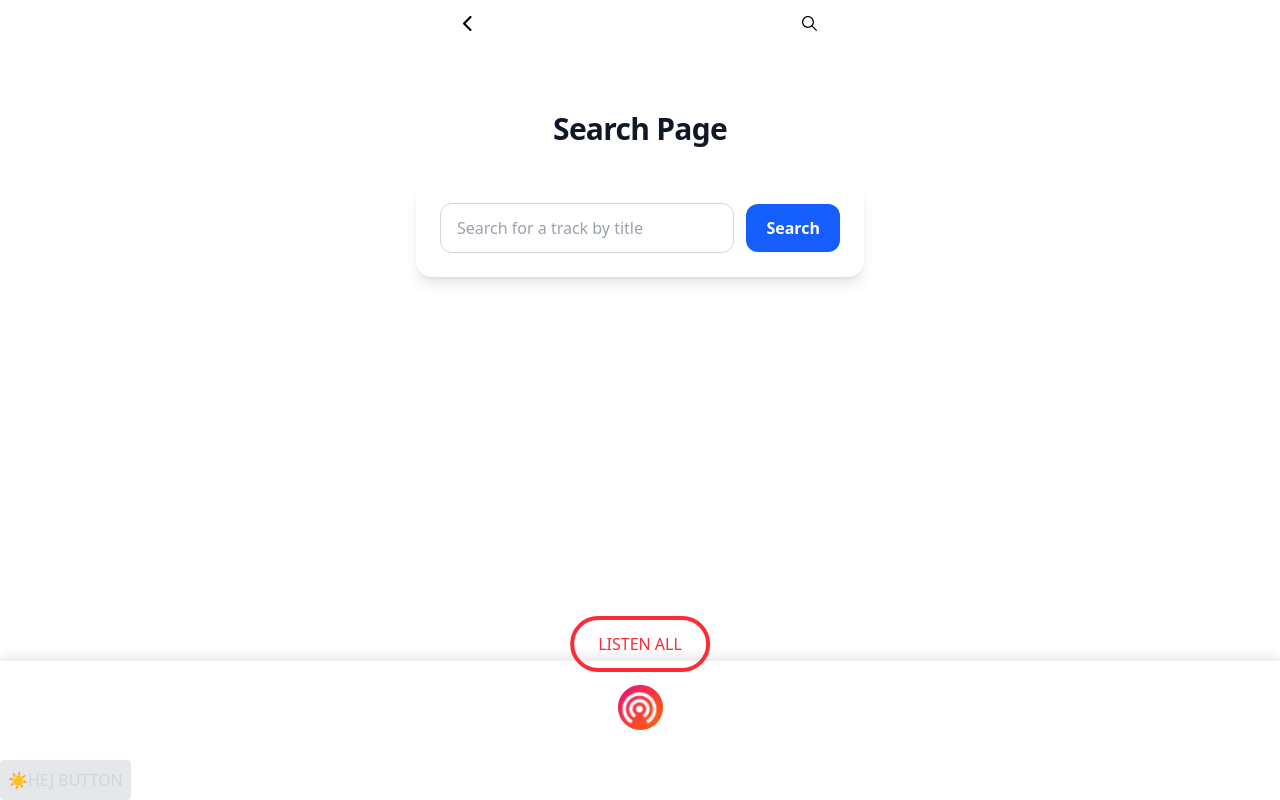
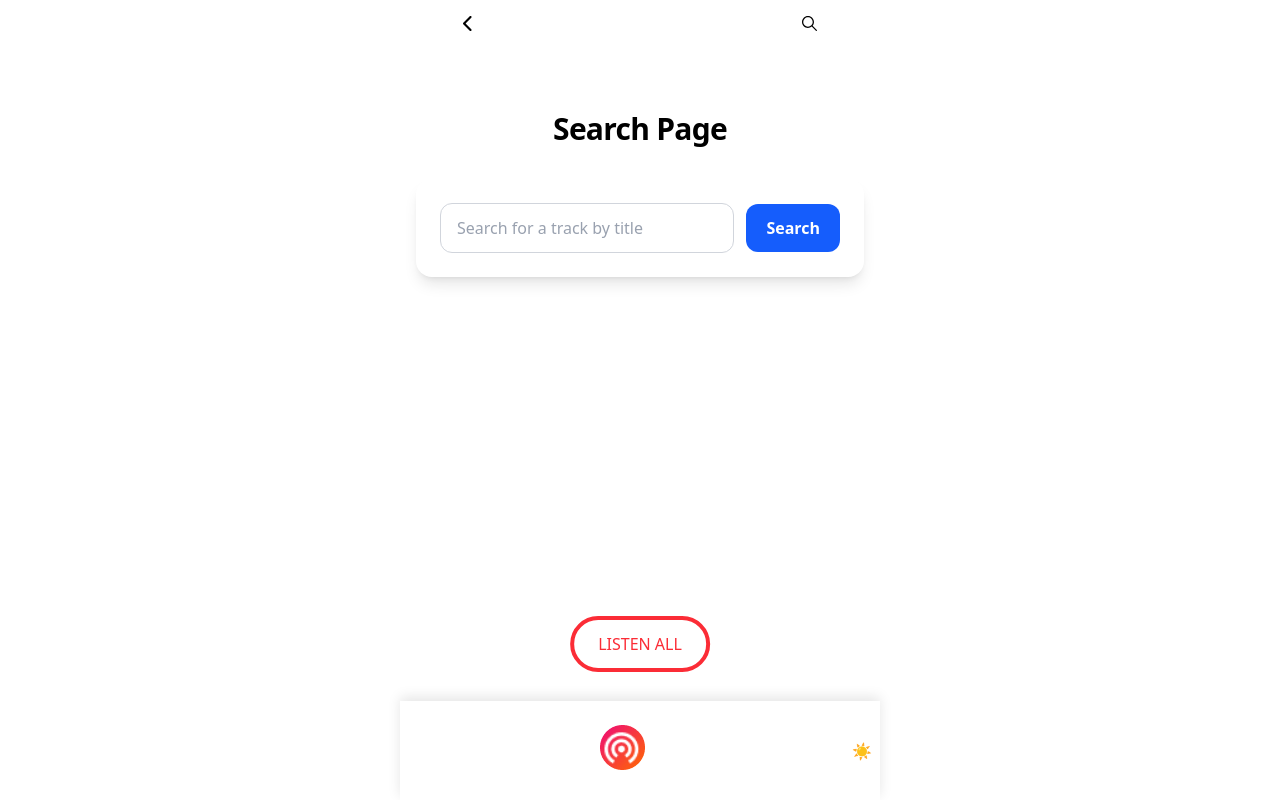
Before and after one commit to Jan-C-Nielsen/iplay-next, a Next.js app: page /search in a window 1280 px wide. Built offline with nearby package versions, Linux system fonts and the light colour scheme.

Commit message:
More dark mode styles

```diff
--- a/src/PlayListItem.jsx
+++ b/src/PlayListItem.jsx
@@ -72,7 +72,7 @@ export default function PlayListItem({ track, onHoverChange }) {
                 onMouseLeave={onMouseLeave}
                 className={[
                     "w-[450px] flex items-center mb-1 p-3 text-left",
-                    "hover:bg-gray-100 ",
+                    "hover:bg-gray-400 hover:text-white",
 
                 ].join(" ")}
             >
@@ -83,15 +83,15 @@ export default function PlayListItem({ track, onHoverChange }) {
                 <div className="ml-5 min-w-0 flex-1">
                     <div className="truncate font-medium">{title}</div>
                     {subtitle ? (
-                        <div className="truncate text-base text-gray-600">{subtitle}</div>
+                        <div className="truncate text-base light:text-gray-600  dark:text-white">{subtitle}</div>
                     ) : null}
                     {artistNames ? (
-                        <div className=" truncate text-sm text-gray-600">{artistNames}</div>
+                        <div className=" truncate text-sm light:text-gray-600 dark:text-white">{artistNames}</div>
                     ) : null}
                 </div>
 
                 {duration ? (
-                    <div className="shrink-0 text-sm text-gray-600 tabular-nums">
+                    <div className="shrink-0 text-sm light:text-gray-600 dark:text-white tabular-nums">
                         {duration}
                     </div>
                 ) : null}
--- a/src/app/newreleases/page.jsx
+++ b/src/app/newreleases/page.jsx
@@ -32,7 +32,7 @@ export default async function NewReleases({ searchParams }) {
     return (<div className="w-[450px] mt-[160px] mx-auto">
         <h1 className=" mt-[8px] text-[27px] text-[#FF6A00] font-bold ">Albums</h1>
         <div className="flex">
-            <h2 className="text-black mt-[8px] text-[15px] font-bold ">New Releases</h2>
+            <h2 className="light:text-black dark:text-white mt-[8px] text-[15px] font-bold ">New Releases</h2>
              {NewReleases.albums?.previous && (
                 <Link
                     href={`/newreleases?next=${encodeURI(NewReleases.albums.previous)}`}
--- a/src/app/search/page.jsx
+++ b/src/app/search/page.jsx
@@ -41,13 +41,13 @@ export default async function SearchPage({ searchParams }) {
 
     return (
         <div>
-            <h1 className="mt-32 mb-8 text-center text-3xl font-extrabold tracking-tight text-gray-900">
+            <h1 className="mt-32 mb-8 text-center text-3xl font-extrabold tracking-tight light:text-gray-900 dark:text-white">
                 Search Page
             </h1>
 
             <form
                 action={saveMessage}
-                className="mx-auto flex max-w-md items-center gap-3 rounded-2xl bg-white p-6 shadow-lg"
+                className="mx-auto flex max-w-md items-center gap-3 rounded-2xl light:bg-white dark:bg-gray-800 p-6 shadow-lg"
             >
                 <input
                     name="message"
--- a/src/footer.jsx
+++ b/src/footer.jsx
@@ -44,7 +44,7 @@ export default function Footer() {
 
 
     return (
-        <footer className="mt-auto w-full  text-gray-300 bg-white shadow-[0_-4px_12px_rgba(0,0,0,0.1)]">
+        <footer className="mx-auto w-[480px] flex light:text-gray-300 light:bg-white shadow-[0_-4px_12px_rgba(0,0,0,0.1)] dark:bg-gray-800 dark:text-white">
             <div className="mx-auto max-w-7xl px-4 py-6 text-center">
                 {/* Clickable image */}
                 <button ref={menuRef} onClick={() => setOpen(!open)}>
@@ -71,9 +71,6 @@ export default function Footer() {
                     </div>
                 </button>
 
-
-
-
                 {/* Popup menu */}
                 {open && (
                     <div className="absolute bottom-14 left-1/2 -translate-x-1/2
@@ -90,8 +87,10 @@ export default function Footer() {
                         </button>
                     </div>
                 )}
+
             </div>
-            <ToggleDarkmode />
+  <ToggleDarkmode  />
+
         </footer>
     )
 }
--- a/src/toggleDarkmode.jsx
+++ b/src/toggleDarkmode.jsx
@@ -13,10 +13,9 @@ export default function ToggleDarkmode() {
   return (
     <button
       onClick={() => setTheme(theme === "dark" ? "light" : "dark")}
-      className="p-2 rounded bg-gray-200 dark:bg-gray-700"
+      className="p-2 rounded light:bg-white dark:black"
     >
       {theme === "dark" ? "🌙" : "☀️"}
-      HEJ BUTTON
     </button>
   );
 }
```
